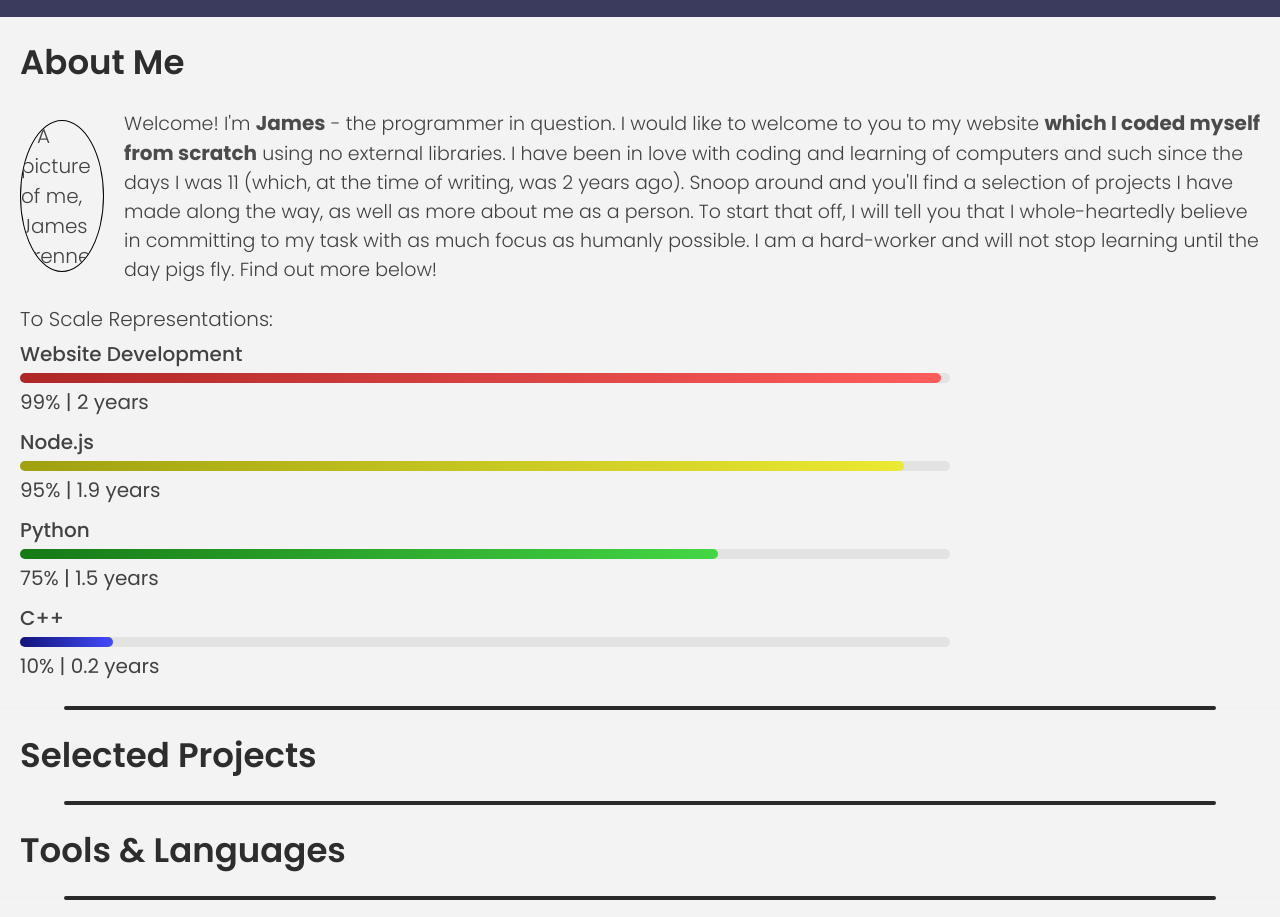
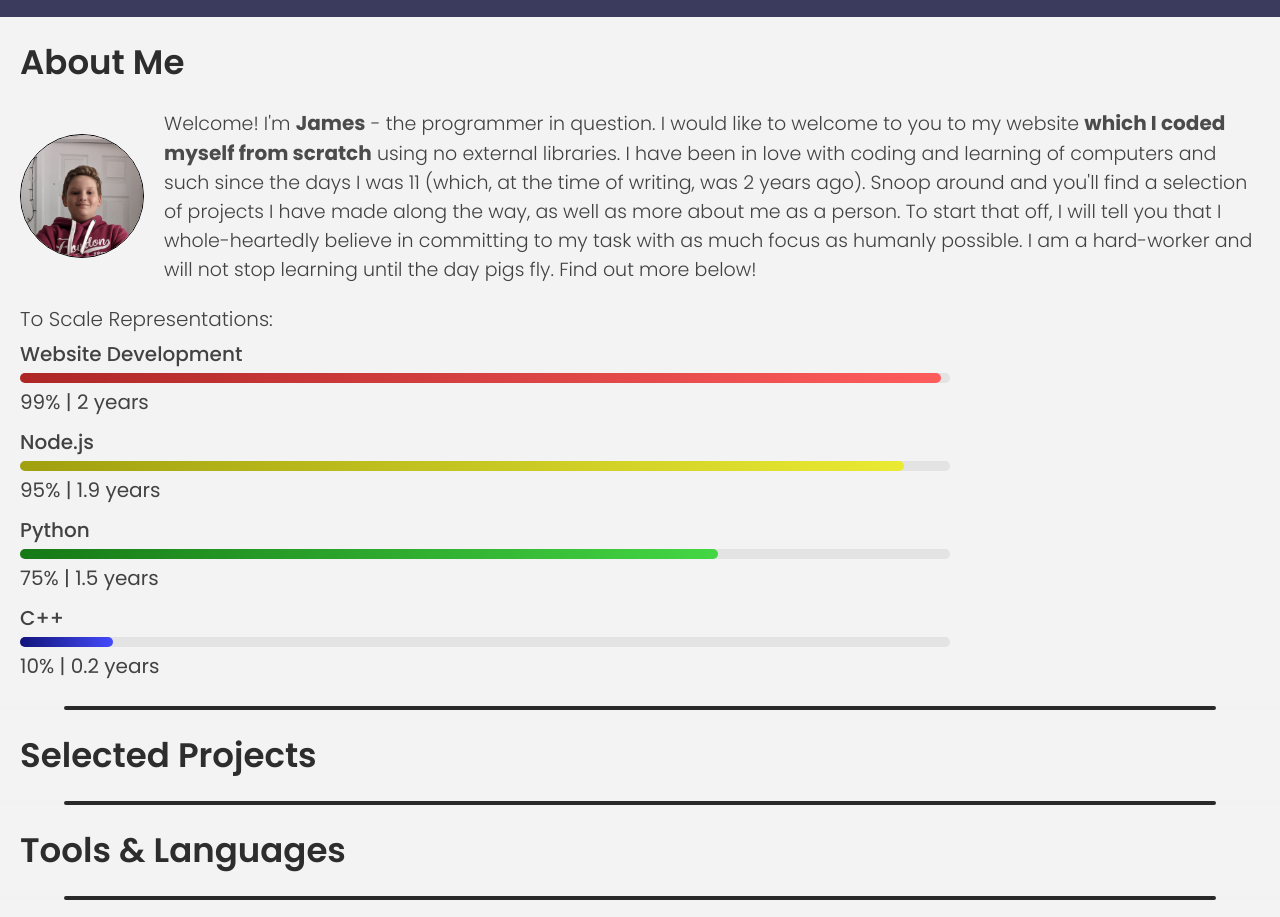
Before and after one commit to iHas3Arms/james-brennen-portfolio, a plain HTML site: page index.html in a window 1280 px wide. Shown: the part 783-1700 px from the top of the page. Drawn offline with Linux system fonts and the light colour scheme; a web font is replaced by a local one.

Commit message:
Update index.html

```diff
--- a/index.html
+++ b/index.html
@@ -43,7 +43,7 @@
     <section class="about" id="a">
         <h2>About Me</h2>
         <div class="about-content">
-            <img class="me-smol" alt="A picture of me, James Brennen" src="img/headshot.jpeg">
+            <img class="me-smol" alt="A picture of me, James Brennen" src="headshot.jpeg">
             <p class="about-me-text">
                 Welcome! I'm <strong class="darker">James</strong> - the programmer in question.
                 I would like to welcome to you to my website
```
